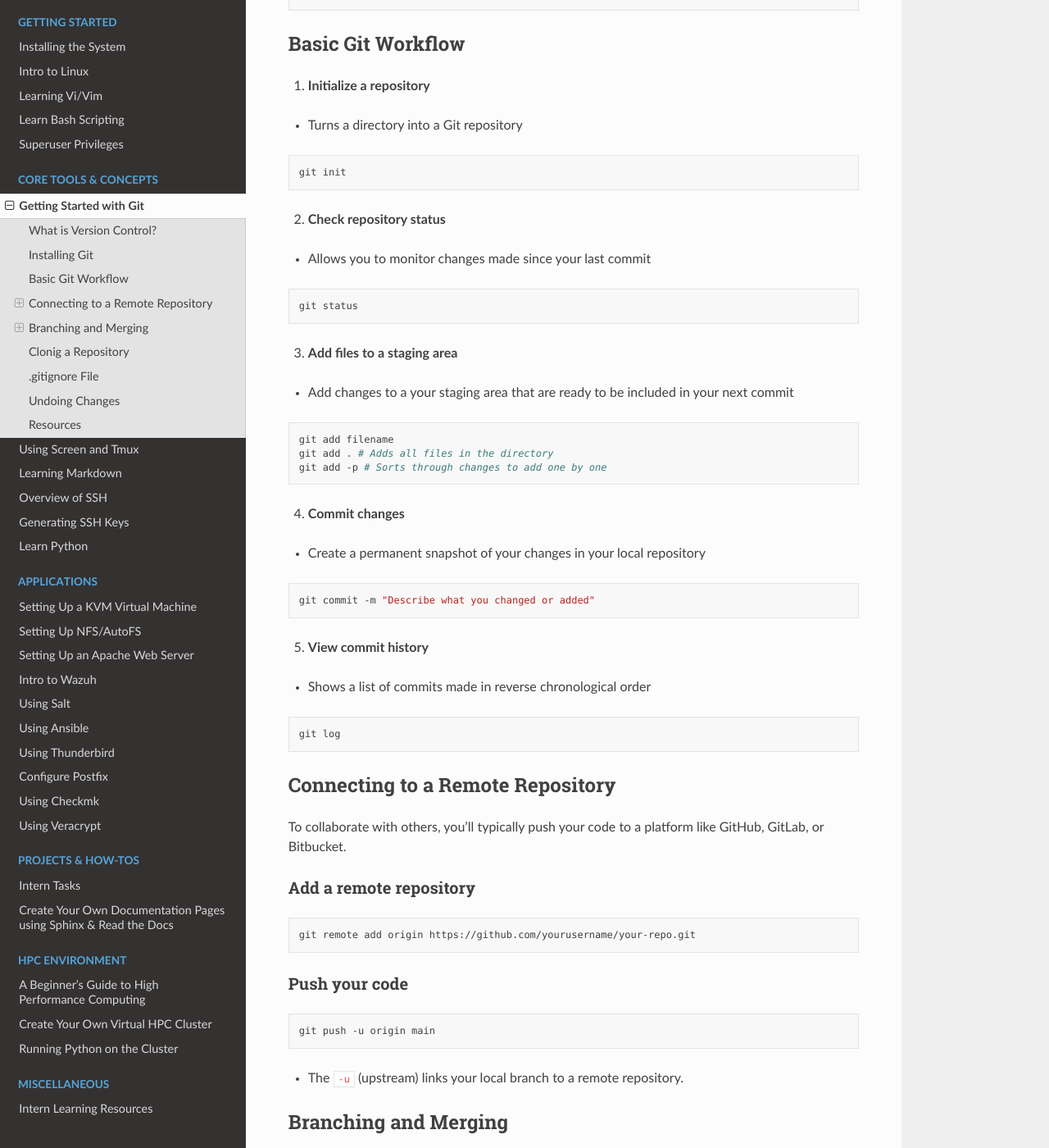
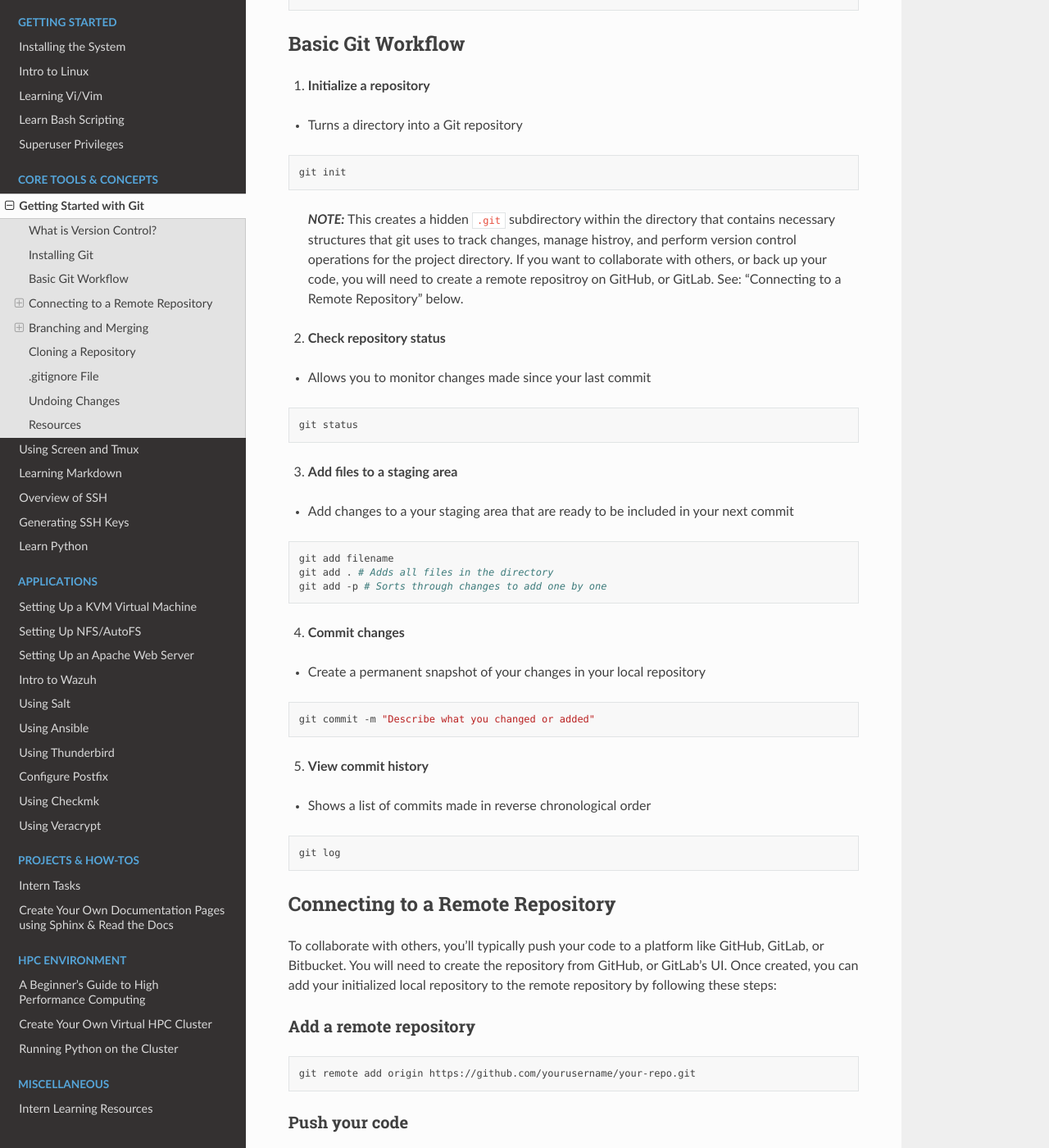
Before and after one commit to TechSquareInc/intern-playbook, a Sphinx documentation site: the page built from docs/source/core-tools/getting-started-with-git.md, in a window 1280 px wide and 1400 px high, scrolled down 679 px. Shown: the whole window at 82% size. Built offline with Sphinx 7.4.7 and the Read the Docs theme 3.1.0, drawn with Linux system fonts in a browser that asks for light colours; some of the changed text lies outside the part shown.

Commit message:
fix typos and such on 'getting started with git' page

````diff
--- a/docs/source/core-tools/getting-started-with-git.md
+++ b/docs/source/core-tools/getting-started-with-git.md
@@ -27,6 +27,7 @@ sudo apt install git
 ```bash
 git init
 ```
+> **_NOTE:_** This creates a hidden `.git` subdirectory within the directory that contains necessary structures that git uses to track changes, manage histroy, and perform version control operations for the project directory. If you want to collaborate with others, or back up your code, you will need to create a remote repositroy on GitHub, or GitLab. See: "Connecting to a Remote Repository" below.
 2. **Check repository status**
 - Allows you to monitor changes made since your last commit
 ```bash
@@ -51,7 +52,7 @@ git log
 ```
 
 ## Connecting to a Remote Repository
-To collaborate with others, you'll typically push your code to a platform like GitHub, GitLab, or Bitbucket.
+To collaborate with others, you'll typically push your code to a platform like GitHub, GitLab, or Bitbucket. You will need to create the repository from GitHub, or GitLab's UI. Once created, you can add your initialized local repository to the remote repository by following these steps:
 
 ### Add a remote repository
 ```bash
@@ -82,7 +83,7 @@ git merge branch-name
 git branch -d branch-name
 ```
 
-## Clonig a Repository
+## Cloning a Repository
 To download a remote project and work on it:
 ```bash
 git clone https://github.com/username/project.git
@@ -112,6 +113,10 @@ git checkout -- filename
 ```bash
 git revert <commit-id>
 ```
+- Remove a file from staging
+```bash
+git rm <file-name>
+```
 
 ---
 ## Resources
````
